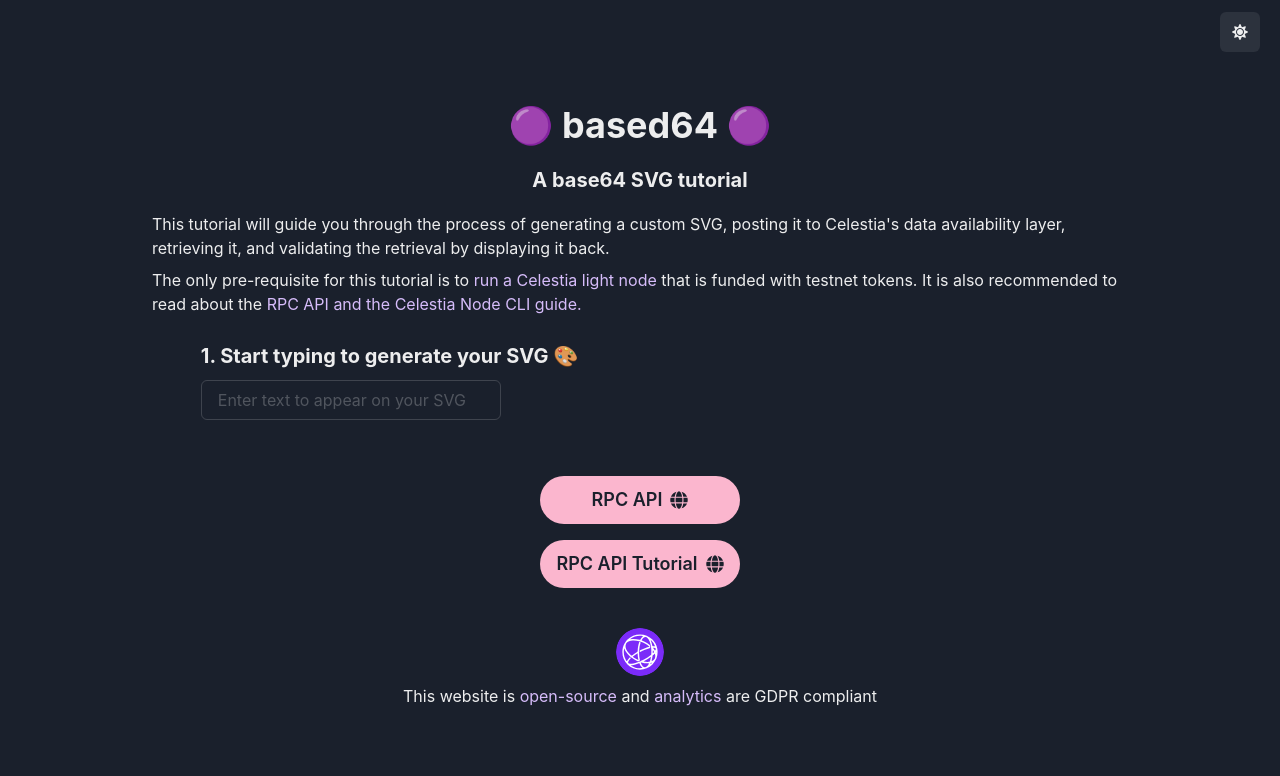
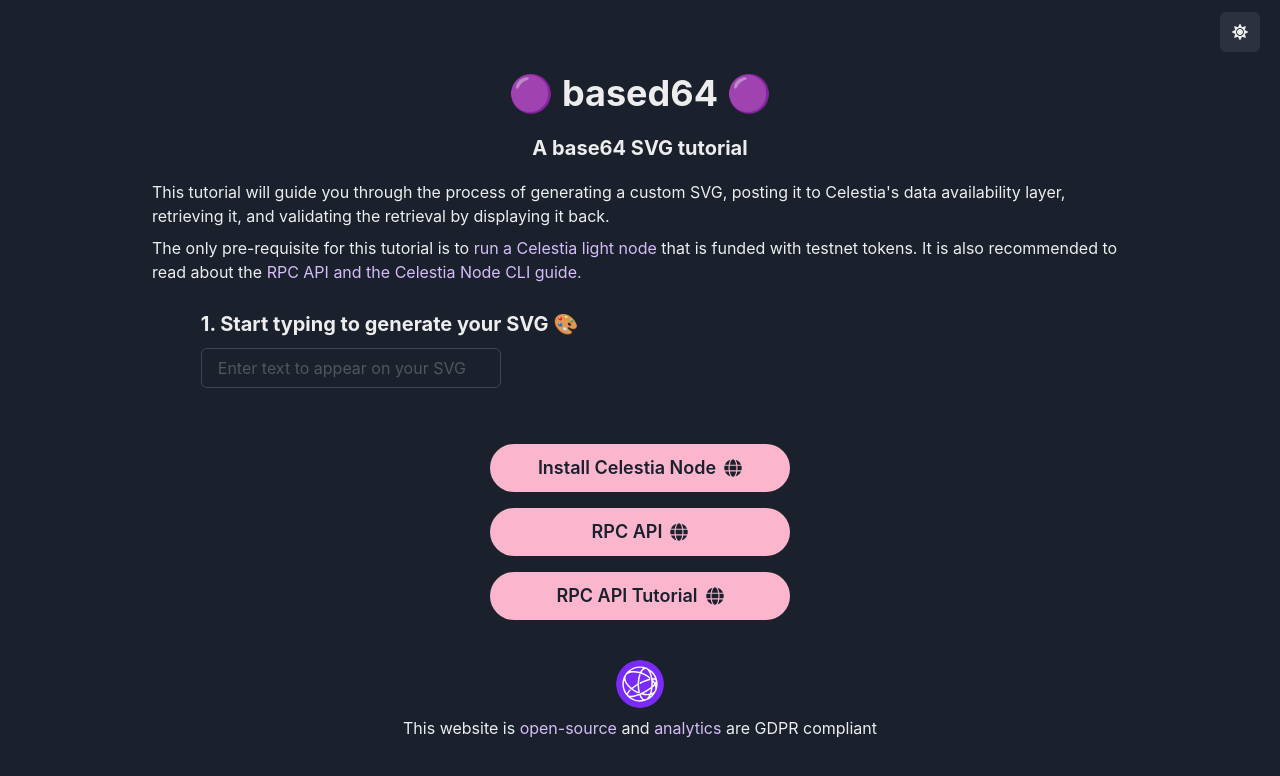
Before and after one commit to jcstein/svg-generator, a React (Vite) app: page / in a window 1280 px wide. Shown: the top 776 px of the page. Built offline with nearby package versions, Linux system fonts and the light colour scheme.

Commit message:
add cel-node button

```diff
--- a/src/App.tsx
+++ b/src/App.tsx
@@ -21,7 +21,7 @@
           <Link href="https://celestia.org" pt="8" isExternal>
             <Avatar src="/celestia.svg" mx="auto" size="md" />
           </Link>
-          <Text>
+          <Text textAlign="center">
              This website is{" "}
              <Link href="https://github.com/jcstein/svg-generator" isExternal>
                 open-source
--- a/src/Components/content.tsx
+++ b/src/Components/content.tsx
@@ -13,8 +13,19 @@
         colorScheme="pink"
         size="lg"
         rightIcon={<FaGlobe />}
+        onClick={() => window.open("https://docs.celestia.org/nodes/celestia-node", "_blank")}
+        width="300px"
+        _hover={{ transform: "scale(1.1)" }}
+        rounded="full"
+      >
+        Install Celestia Node
+      </Button>
+      <Button
+        colorScheme="pink"
+        size="lg"
+        rightIcon={<FaGlobe />}
         onClick={() => window.open("https://node-rpc-docs.celestia.org", "_blank")}
-        width="200px"
+        width="300px"
         _hover={{ transform: "scale(1.1)" }}
         rounded="full"
       >
@@ -25,7 +36,7 @@
         size="lg"
         rightIcon={<FaGlobe />}
         onClick={() => window.open("https://docs.celestia.org/developers/rpc-tutorial/", "_blank")}
-        width="200px"
+        width="300px"
         _hover={{ transform: "scale(1.1)" }}
         rounded="full"
       >
```
